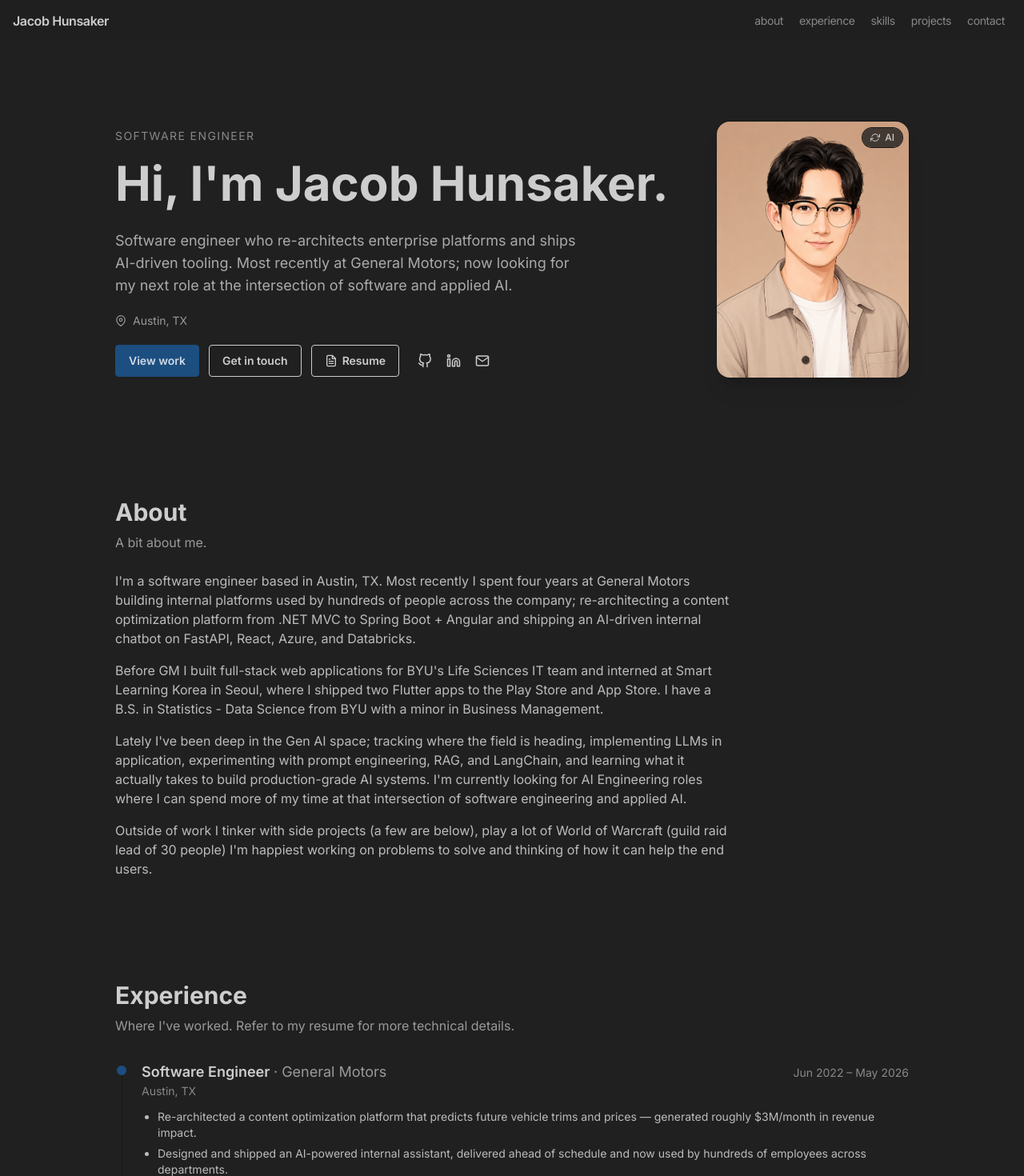
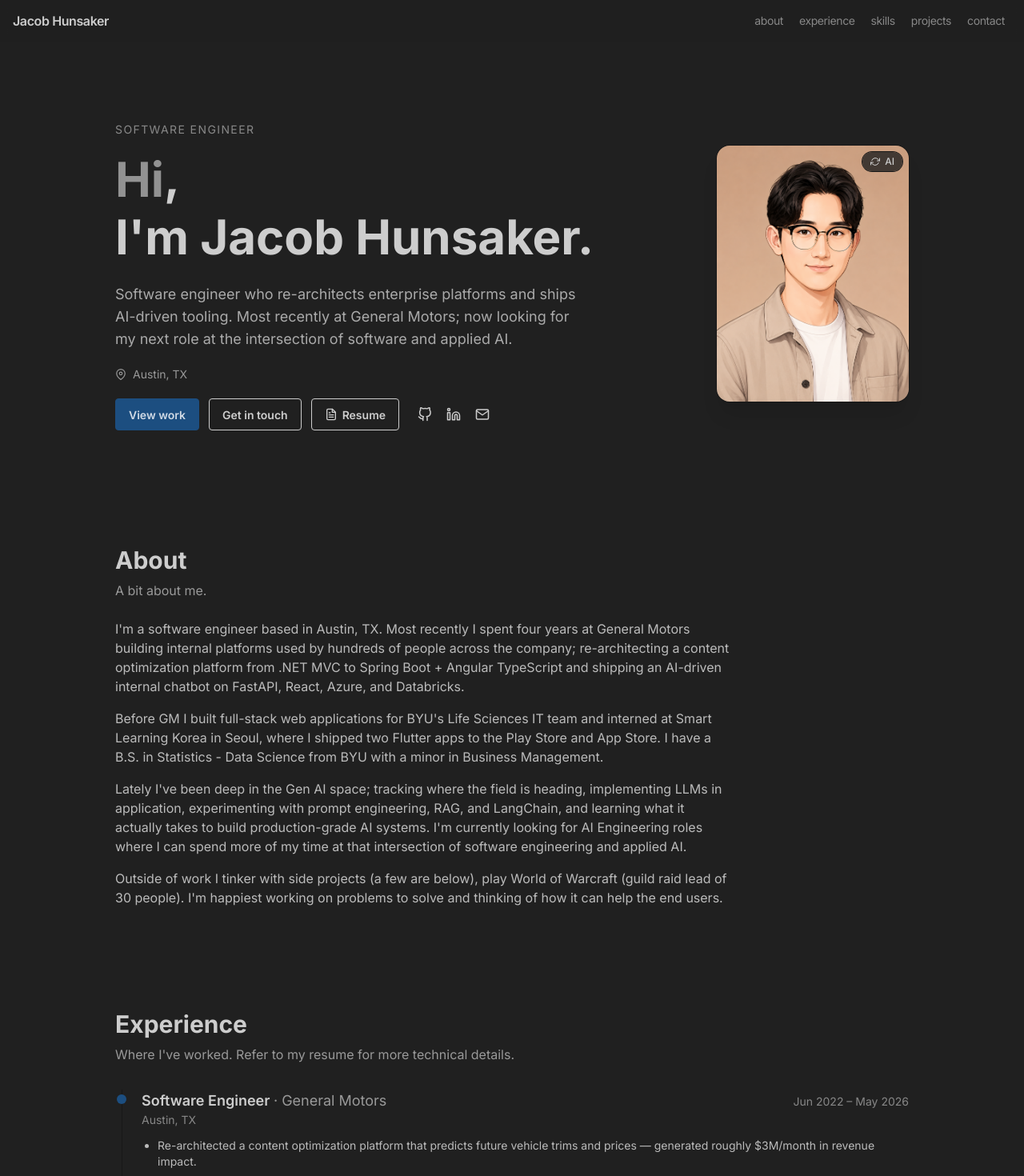
Before and after one commit to mimanjh/mimanjh, a Next.js app: page / in a window 1280 px wide. Shown: the top 1470 px of the page at 80% size. Built offline with nearby package versions, Linux system fonts and the light colour scheme.

Commit message:
rotating greetings

```diff
--- a/app/components/About.tsx
+++ b/app/components/About.tsx
@@ -9,9 +9,9 @@ const About = () => {
                     recently I spent four years at General Motors building
                     internal platforms used by hundreds of people across the
                     company; re-architecting a content optimization platform
-                    from .NET MVC to Spring Boot + Angular and shipping an
-                    AI-driven internal chatbot on FastAPI, React, Azure, and
-                    Databricks.
+                    from .NET MVC to Spring Boot + Angular TypeScript and
+                    shipping an AI-driven internal chatbot on FastAPI, React,
+                    Azure, and Databricks.
                 </p>
                 <p>
                     Before GM I built full-stack web applications for BYU&apos;s
@@ -31,9 +31,9 @@ const About = () => {
                 </p>
                 <p>
                     Outside of work I tinker with side projects (a few are
-                    below), play a lot of World of Warcraft (guild raid lead of
-                    30 people) I&apos;m happiest working on problems to solve
-                    and thinking of how it can help the end users.
+                    below), play World of Warcraft (guild raid lead of 30
+                    people). I&apos;m happiest working on problems to solve and
+                    thinking of how it can help the end users.
                 </p>
             </div>
         </section>
--- a/app/components/Experience.tsx
+++ b/app/components/Experience.tsx
@@ -19,7 +19,7 @@ const roles: Role[] = [
         ],
     },
     {
-        company: "Brigham Young University — Life Sciences IT",
+        company: "Brigham Young University - Life Sciences IT",
         title: "Full-Stack Developer",
         location: "Provo, UT",
         dates: "Sep 2020 – Apr 2022",
--- a/app/components/Hero.tsx
+++ b/app/components/Hero.tsx
@@ -7,6 +7,7 @@ import {
     FiMapPin,
 } from "react-icons/fi";
 import ProfileImage from "./ProfileImage";
+import RotatingGreeting from "./RotatingGreeting";
 
 const Hero = () => {
     return (
@@ -16,7 +17,10 @@ const Hero = () => {
                     Software Engineer
                 </p>
                 <h1 className="text-4xl md:text-6xl font-bold leading-tight">
-                    Hi, I&apos;m Jacob Hunsaker.
+                    <span className="block">
+                        <RotatingGreeting />,
+                    </span>
+                    I&apos;m Jacob Hunsaker.
                 </h1>
                 <p className="py-5 text-lg opacity-80 max-w-xl">
                     Software engineer who re-architects enterprise platforms and
--- a/app/components/Projects.tsx
+++ b/app/components/Projects.tsx
@@ -8,7 +8,7 @@ const projects: Project[] = [
     {
         title: "UX Insight Generator",
         description:
-            "Turns raw user research notes into structured UX insights, with patterns and themes surfaced automatically.",
+            "Turns a URL or a screenshot of a page into structured UX insights, with patterns and themes surfaced automatically.",
         thumbnail: uxInsightGeneratorThumbnail,
         tech: [
             "React",
@@ -27,16 +27,9 @@ const projects: Project[] = [
     {
         title: "WoW Log Analyzer",
         description:
-            "Parses World of Warcraft combat logs to surface performance metrics and improvement opportunities for raiders.",
+            "Compares World of Warcraft combat logs to top 10 elites and surfaces performance metrics and improvement opportunities for raiders.",
         thumbnail: wowLogAnalyzerThumbnail,
-        tech: [
-            "React",
-            "TypeScript",
-            "Go",
-            "Anthropic",
-            "Redis",
-            "Fly.io",
-        ],
+        tech: ["React", "TypeScript", "Go", "Anthropic", "Redis", "Fly.io"],
         liveUrl: "https://wow-log-analyzer.fly.dev/",
         githubUrl: "https://github.com/mimanjh/wow-log-analyzer",
     },
--- /dev/null
+++ b/app/components/RotatingGreeting.tsx
@@ -0,0 +1,54 @@
+"use client";
+import { useEffect, useState } from "react";
+
+const greetings = [
+    "Hi",
+    "안녕",
+    "Hola",
+    "Bonjour",
+    "こんにちは",
+    "你好",
+    "Olá",
+    "Ciao",
+];
+
+const FADE_MS = 250;
+const HOLD_MS = 500;
+
+const RotatingGreeting = () => {
+    const [index, setIndex] = useState(0);
+    const [visible, setVisible] = useState(true);
+
+    useEffect(() => {
+        let mounted = true;
+        const cycle = () => {
+            if (!mounted) return;
+            setVisible(false);
+            setTimeout(() => {
+                if (!mounted) return;
+                setIndex((i) => (i + 1) % greetings.length);
+                setVisible(true);
+            }, FADE_MS);
+        };
+        const interval = setInterval(cycle, HOLD_MS + FADE_MS);
+        return () => {
+            mounted = false;
+            clearInterval(interval);
+        };
+    }, []);
+
+    return (
+        <span
+            className="inline-block"
+            style={{
+                opacity: visible ? 1 : 0,
+                transform: visible ? "translateY(0)" : "translateY(0.5rem)",
+                transition: `opacity ${FADE_MS}ms ease-out, transform ${FADE_MS}ms ease-out`,
+            }}
+        >
+            {greetings[index]}
+        </span>
+    );
+};
+
+export default RotatingGreeting;
```
